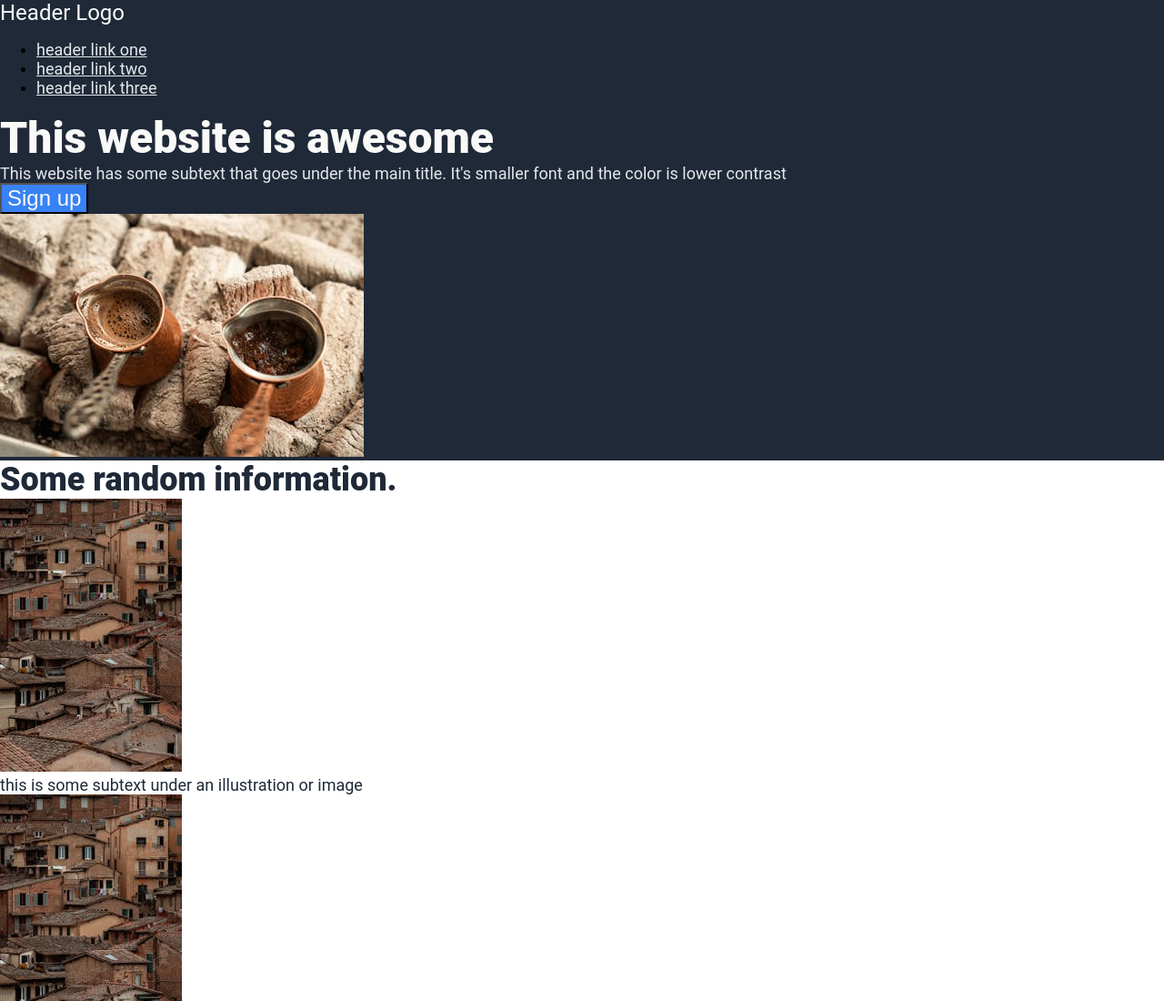
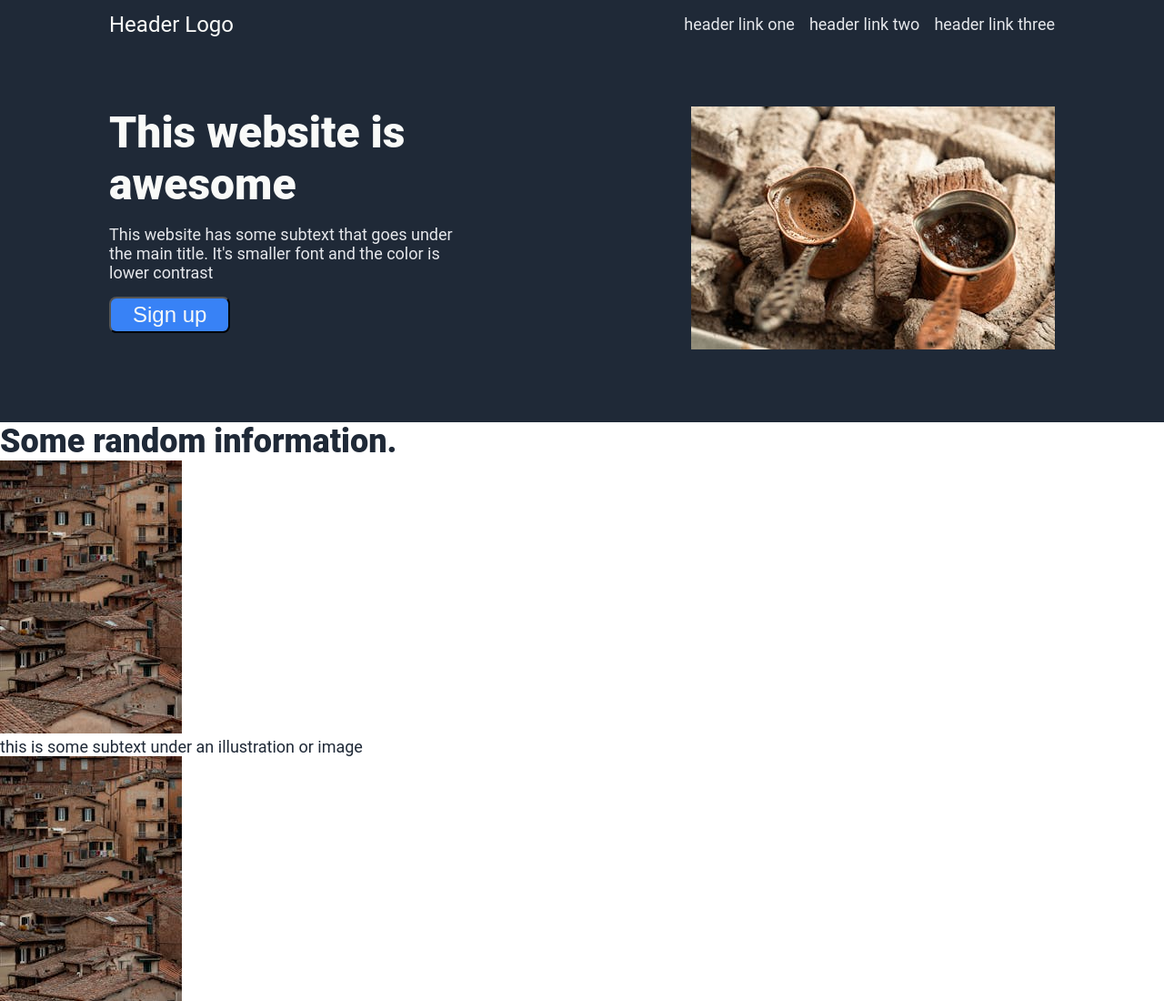
Before and after one commit to exequiel-farias/landing-page, a plain HTML site: page index.html in a window 1280 px wide. Shown: the top 1100 px of the page at 91% size. Drawn offline with Linux system fonts and the light colour scheme.

Commit message:
Add flexbox hero-container

```diff
--- a/index.html
+++ b/index.html
@@ -32,8 +32,8 @@
         <div class="hero-button">
           <button>Sign up</button>
         </div>
-        <img src="./images/pexels-mutecevvil.jpg">
       </div>
+      <img src="./images/pexels-mutecevvil.jpg">
     </div>
   </div>
 
--- a/styles.css
+++ b/styles.css
@@ -2,11 +2,25 @@ body {
   font-family: Roboto, sans-serif;
   margin: 0;
   min-height: 100vh;
+  display: flex;
+  flex-direction: column;
 }
 
 .hero-container {
   background-color: #1F2937;
+  display: flex;
+  flex-direction: column;
+  padding-top: 0;
+  padding-left: 120px;
+  padding-right: 120px;
+  padding-bottom: 80px;
+  gap: 64px;
+}
 
+.header {
+  display: flex;
+  justify-content: space-between;
+  align-items: center;
 }
 
 .header-logo-text {
@@ -28,6 +42,18 @@ a, .hero-secondary-text {
   color: #E5E7EB;
 }
 
+.hero-main-container {
+  display: flex;
+  justify-content: space-between;
+}
+
+.hero-main {
+  display: flex;
+  flex-direction: column;
+  gap: 16px;
+  width: 400px;
+}
+
 .hero-main-text {
   font-size: 48px;
   font-weight: 900;
@@ -41,6 +67,8 @@ a, .hero-secondary-text {
 .hero-button button {
   font-size: 24px;
   color: #F9FAF8;
+  padding: 4px 24px;
+  border-radius: 8px;
 }
 
 .information-header-text {
@@ -86,3 +114,13 @@ a, .hero-secondary-text {
   color: #F9FAF8;
   background-color: #3882F6;
 }
+
+ul {
+  list-style-type: none;
+  display: flex;
+  gap: 16px;
+}
+
+a {
+  text-decoration: none;
+}
```
